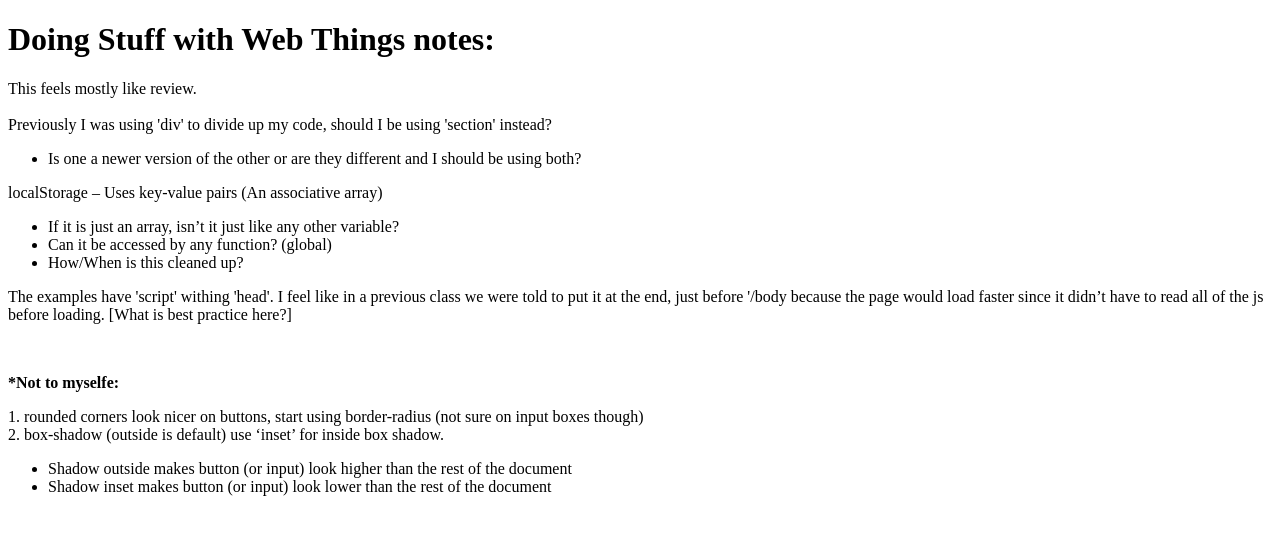
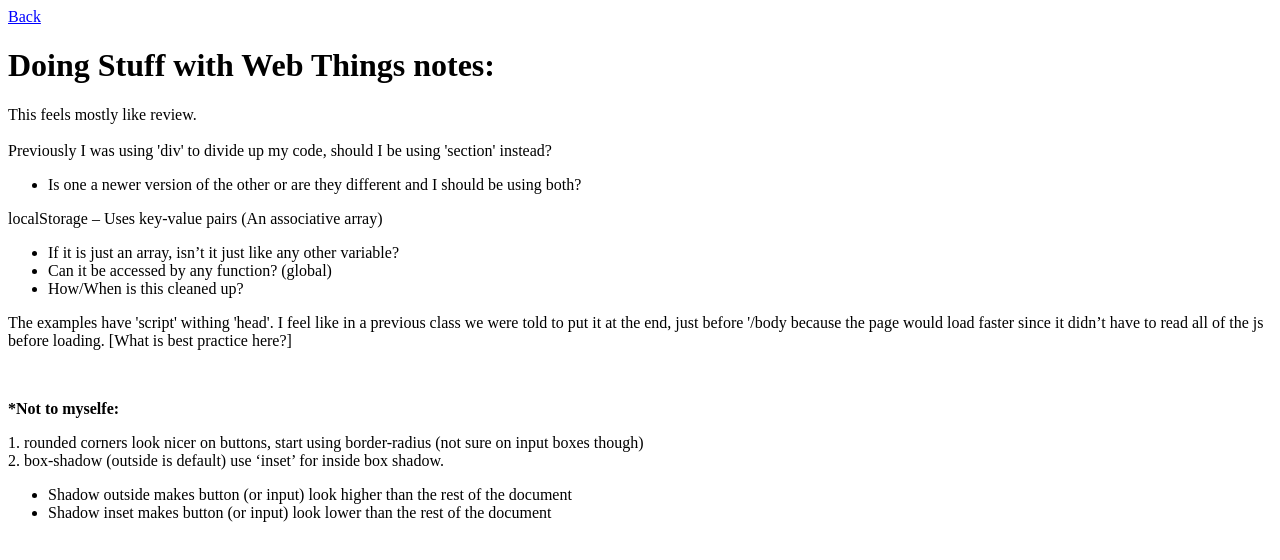
Before and after one commit to jlharris70/jlharris70.github.io, a plain HTML site: page ReadingNotes.html in a window 1280 px wide. Drawn offline with Linux system fonts and the light colour scheme.

Commit message:
Added a back button to each page

```diff
--- a/ReadingNotes.html
+++ b/ReadingNotes.html
@@ -7,6 +7,8 @@
     <title>Week 01 Reading Notes</title>
 </head>
 <body>
+    <a style="color: blue" href="week01.html">Back</a>
+
     <h1>Doing Stuff with Web Things notes:</h1>
     <p>This feels mostly like review.<br><br>
         Previously I was using 'div' to divide up my code, should I be using 'section' instead?
```
Also changed, not shown: videoNotes.html (+1 -0 lines), weeklyReport.html (+1 -0 lines).
